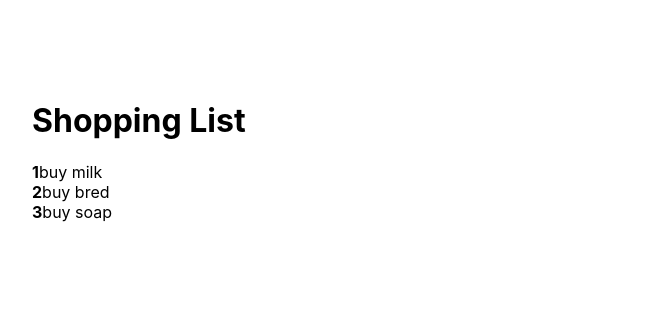
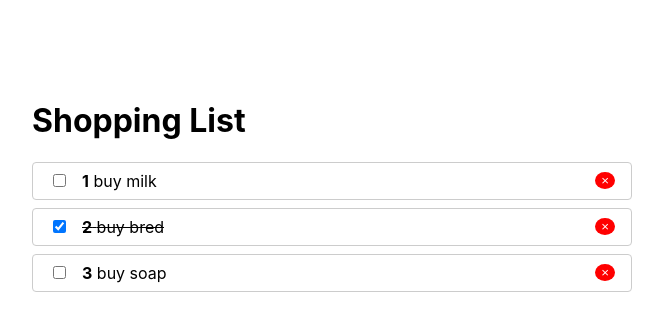
Before and after one commit to Vladimir6545/ShoppingList, a React (Create React App) app: page / in a window 1280 px wide. Shown: the top 330 px of the page, without its empty margins (308-971 px from the left). Built offline with nearby package versions, Linux system fonts and the light colour scheme.

Commit message:
add functional

```diff
--- a/src/App.js
+++ b/src/App.js
@@ -2,19 +2,29 @@ import React from 'react'
 import CurrentList from './Components/List'
 
 function App() {
-  const massive = [
-    {id: 1, complete: false, title: 'buy milk'},
-    {id: 2, complete: false, title: 'buy bred'},
-    {id: 3, complete: false, title: 'buy soap'}
-  ]
+  const [massive, setMassive] = React.useState([
+    { id: 1, complete: false, title: 'buy milk' },
+    { id: 2, complete: true, title: 'buy bred' },
+    { id: 3, complete: false, title: 'buy soap' }
+  ])
 
+  function ToggleItem(id) {
+    setMassive(
+      massive.map(items => {
+        if (items.id === id) {
+          items.complete = !items.complete
+        }
+        return items
+      })
+    )
+  }
 
   return (<div className='wrapper'>
-  <h1>Shopping List</h1>
+    <h1>Shopping List</h1>
 
-    <CurrentList massive={massive}/>
+    <CurrentList massive={massive} onToggle={ToggleItem}/>
 
-   </div>)
+  </div>)
 }
 
 export default App;
--- a/src/Components/List.js
+++ b/src/Components/List.js
@@ -15,7 +15,14 @@ function CurrentList(props) {
     return (
         <ul style = {styles.ul}>
             { props.massive.map((list, index) => {
-                return <Items list={list} key={list.id} index={index}/>
+                return (
+                    <Items
+                        list={list}
+                        key={list.id}
+                        index={index}
+                        onChange={props.onToggle}
+                        />
+                )
             })
             }
         </ul>
@@ -23,6 +30,7 @@ function CurrentList(props) {
 }
 
 CurrentList.propTypes = {
-  massive: PropTypes.arrayOf(PropTypes.object).isRequired
+    massive: PropTypes.arrayOf(PropTypes.object).isRequired,
+    onToggle: PropTypes.func.isRequired
 }
 export default CurrentList
--- a/src/Components/ListItems.js
+++ b/src/Components/ListItems.js
@@ -1,16 +1,63 @@
 import React from 'react'
 import PropTypes from 'prop-types'
 
-function Items({ list, index }) {
-    return <li>
-    <strong>{index + 1}</strong>
-    {list.title}
+const styles = {
+  li: {
+    display: 'flex',
+    justifyContent: 'space-between',
+    alignItems: 'center',
+    padding: '.5rem 1rem',
+    border: '1px solid #ccc',
+    borderRadius: '4px',
+    marginBottom: '.5rem'
+  },
+  input: {
+    marginRight: '1rem'
+  },
+  button: {
+    background: 'red',
+    borderRadius: '50%',
+    color: '#fff',
+    border: 'none'
+  },
+  done: {
+    textDecoration: 'line-through'
+  },
+  notDone:{
+      textDecoration: 'none'
+  }
+
+}
+
+function Items({ list, index, onChange }) {
+  let trigger = styles.notDone
+
+ if (list.complete) {
+    trigger = (styles.done)
+  }
+//console.log(trigger)
+  return (
+    <li style={styles.li}>
+      <span style={trigger}>
+        <input
+          style={styles.input}
+          type="checkbox"
+          checked={list.complete}
+          onChange={() => onChange(list.id) }
+          />
+        <strong>{index + 1}</strong>
+        &nbsp;
+        {list.title}
+      </span>
+      <button style={styles.button}>&times; </button>
     </li>
+  )
 }
 
 Items.propTypes = {
   list: PropTypes.object.isRequired,
-  index: PropTypes.number
+  index: PropTypes.number,
+  onChange: PropTypes.func.isRequired
 }
 
 export default Items
```
Also changed, not shown: 1 other file (tests, documents, lock files or other folders).
